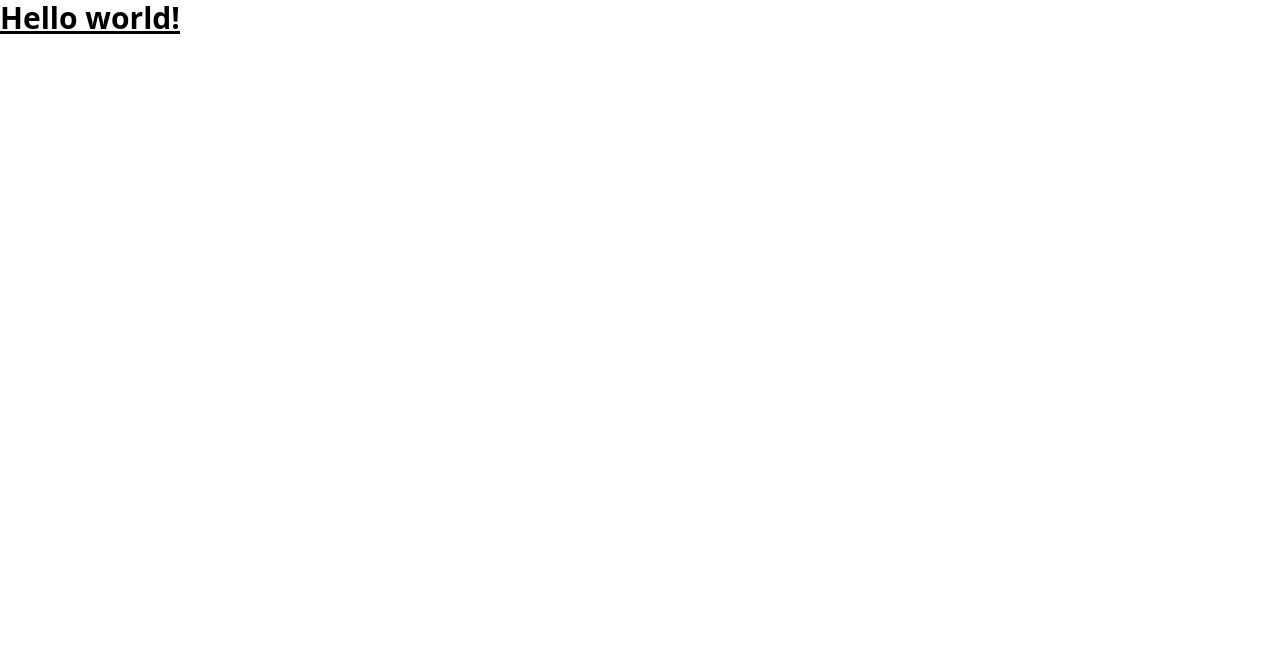
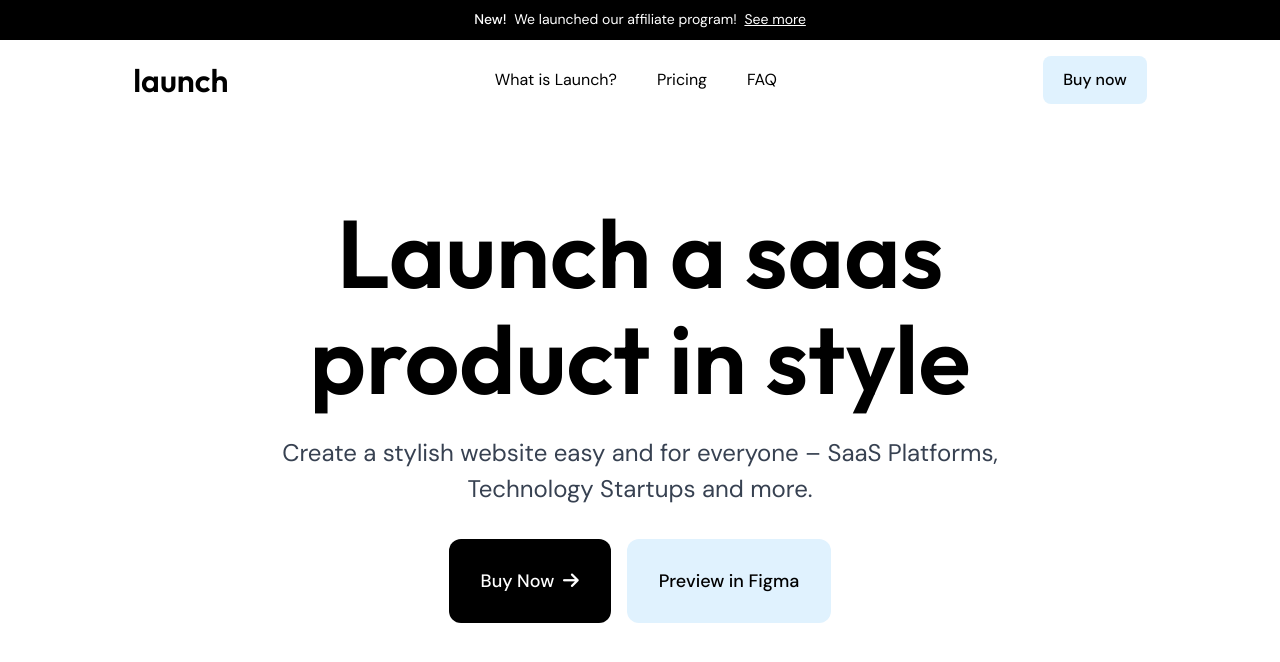
Before and after one commit to KostasKv/saas-site, a React (Vite) app: page / in a window 1280 px wide. Shown: the top 662 px of the page. Built offline with nearby package versions, Linux system fonts and the light colour scheme.

Commit message:
Landing page first section design implemented

```diff
--- a/src/App.jsx
+++ b/src/App.jsx
@@ -1,7 +1,55 @@
 import "./App.css";
 
 function App() {
-  return <h1 className="text-3xl font-bold underline">Hello world!</h1>;
+  return (
+    <div class="font-primary">
+      <div className="w-full h-10 bg-black flex items-center justify-center">
+        <p className="text-white text-sm leading-tight">
+          <strong class="mr-1 font-medium">New!</strong> We launched our
+          affiliate program! <a class="underline ml-1">See more</a>
+        </p>
+      </div>
+      <div class="flex justify-around mt-4 items-center">
+        <a
+          href=""
+          className="text-black text-[32px] font-semibold leading-7 font-heading"
+        >
+          launch
+        </a>
+        <div class="flex gap-10">
+          <a href="">What is Launch?</a>
+          <a href="">Pricing</a>
+          <a href="faq">FAQ</a>
+        </div>
+        <button className="bg-sky-100 rounded-lg font-medium px-5 py-3 duration-75 hover:bg-sky-300">
+          Buy now
+        </button>
+      </div>
+      <div className="grid grid-cols-[1fr_min(50rem,calc(100%-64px))_1fr] mt-24">
+        <div class="flex flex-col col-[2] items-center">
+          <h1 className="text-center text-black text-8xl font-semibold font-heading leading-[1.1]">
+            Launch a saas product in style
+          </h1>
+          <p className="text-center text-gray-700 text-[24px] font-normal leading-9 mt-[1.5rem]">
+            Create a stylish website easy and for everyone – SaaS Platforms,
+            Technology Startups and more.
+          </p>
+          <div className="flex mt-[2rem] text-lg font-medium gap-4">
+            <button className="bg-black text-center text-white rounded-xl px-8 py-7">
+              Buy Now{" "}
+              <span className="ml-1">
+                <i class="fa fa-arrow-right"></i>
+              </span>
+            </button>
+            <button className="bg-sky-100 text-center text-black rounded-xl px-8 py-7 duration-75 hover:bg-sky-300">
+              Preview in Figma
+            </button>
+          </div>
+        </div>
+      </div>
+      <footer></footer>
+    </div>
+  );
 }
 
 export default App;
--- a/tailwind.config.js
+++ b/tailwind.config.js
@@ -2,6 +2,10 @@
 export default {
   content: ["./index.html", "./src/**/*.{js,ts,jsx,tsx}"],
   theme: {
+    fontFamily: {
+      primary: ["DM Sans", "ui-sans-serif"],
+      heading: ["Outfit", "ui-sans-serif"],
+    },
     extend: {},
   },
   plugins: [],
```
